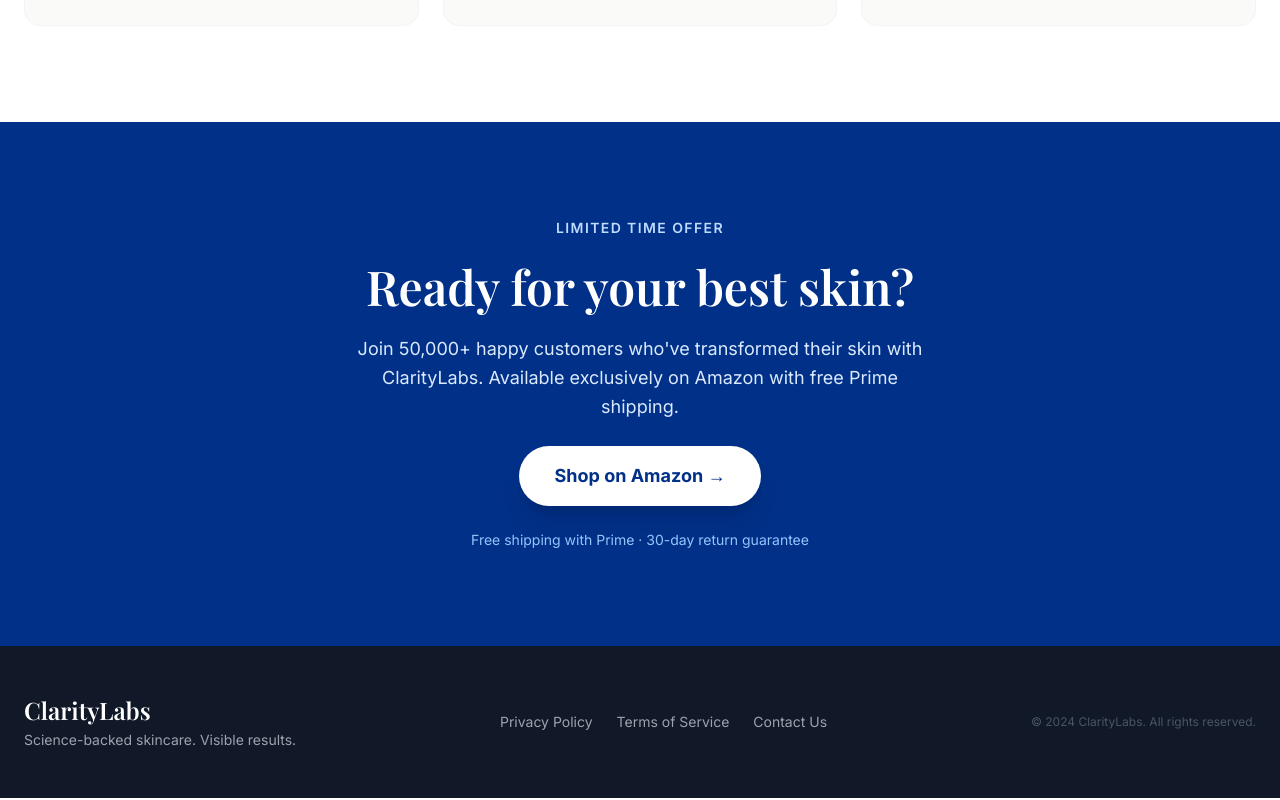
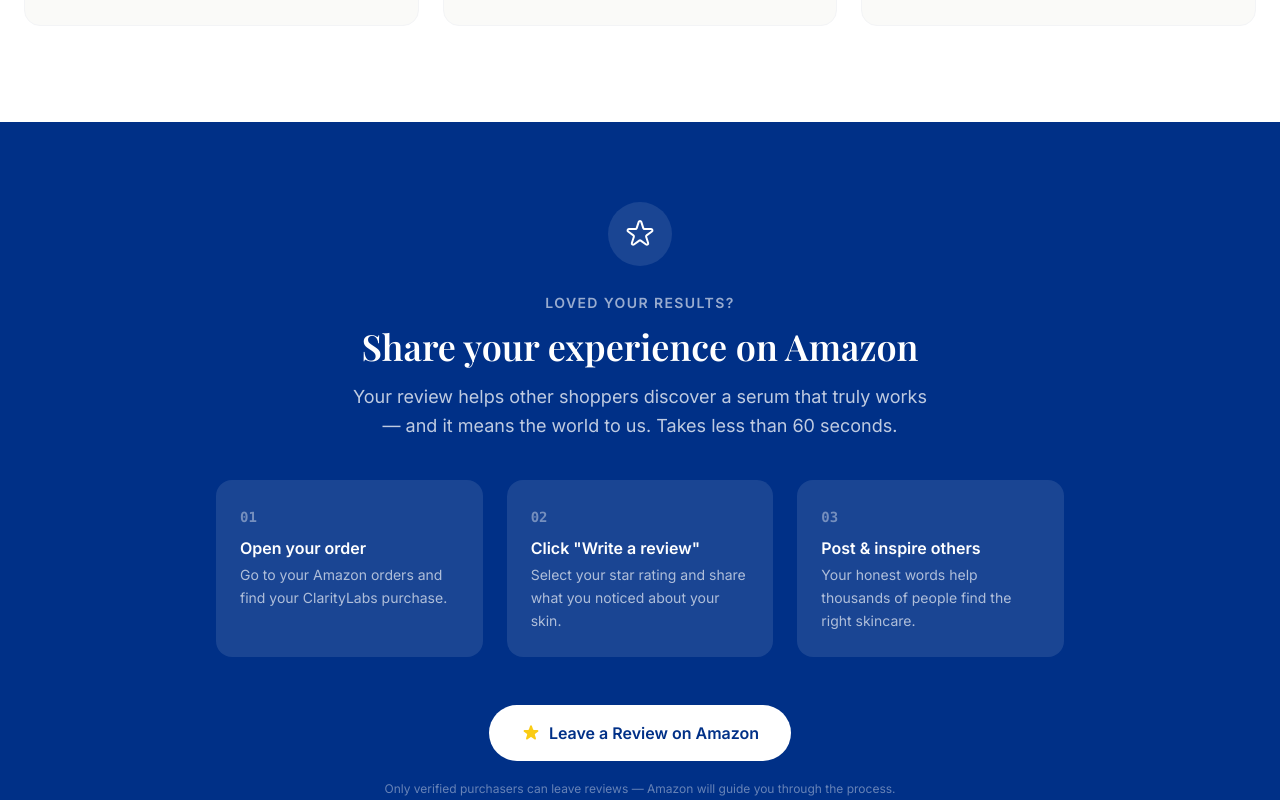
Before and after one commit to itsmoicasanchez/claritylabs-website, a Next.js app: page / in a window 1280 px wide. Shown: the part 5420-6220 px from the top of the page. Built offline with nearby package versions, Linux system fonts and the light colour scheme; a web font is replaced by a local one.

Commit message:
Add ReviewReminder to page: Amazon review request section after Reviews

```diff
--- a/src/app/page.tsx
+++ b/src/app/page.tsx
@@ -6,6 +6,7 @@
 import HowToUse from '@/components/HowToUse'
 import Gallery from '@/components/Gallery'
 import Reviews from '@/components/Reviews'
+import ReviewReminder from '@/components/ReviewReminder'
 import CTA from '@/components/CTA'
 import Footer from '@/components/Footer'
 
@@ -20,6 +21,7 @@
       <HowToUse />
       <Gallery />
       <Reviews />
+              <ReviewReminder />
       <CTA />
       <Footer />
     </main>
```
